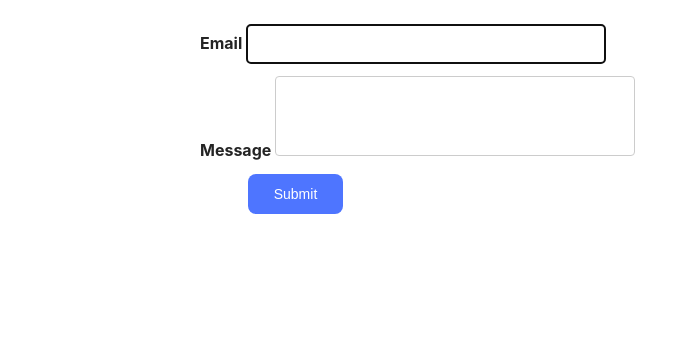
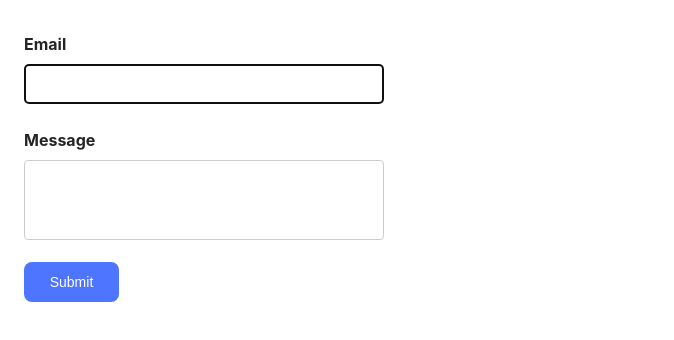
Before and after one commit to bartoszkucharuk/goit-js-hw-09, a website built with Vite: page src/02-form.html in a window 1280 px wide. Shown: the whole page, without its empty margins (0-674 px from the left). Built offline with nearby package versions, Linux system fonts and the light colour scheme.

Commit message:
form css

```diff
--- a/src/css/styles.css
+++ b/src/css/styles.css
@@ -64,12 +64,16 @@ img:hover {
   align-items:flex-start;
   gap: 8px;
   padding: 0;
-  margin: 0px 200px;
+  margin-top: 24px;
+  margin-left: 24px;
 }
 
 .feedback-form label {
   font-weight: bold;
-  margin-bottom: 4px;
+  width: 380px;
+  margin-top: 8px;
+  font-size: 16px;
+  line-height: 1.5;
 }
 
 #email,
@@ -81,7 +85,9 @@ img:hover {
   border: 1px solid #ccc;
   border-radius: 4px;
   box-sizing: border-box;
-  margin: 0 auto;
+  margin-left: 0px;
+  margin-bottom: 8px;
+  margin-top: 8px;
 }
 
 #message {
@@ -89,8 +95,12 @@ img:hover {
   resize: none;
 }
 
+email::placeholder-shown {
+  /* ... */
+}
+
 #submitBtn {
-  margin: 0 auto 0 48px;
+  margin: 0;
   width: 95px;
   height: 40px;
   border-radius: 8px;
@@ -102,4 +112,8 @@ img:hover {
   border: none;
   font-size: 14px;
 }
+
+#submitBtn:hover {
+  background-color: rgba(108, 140, 255, 1);
+}
 ;
```
